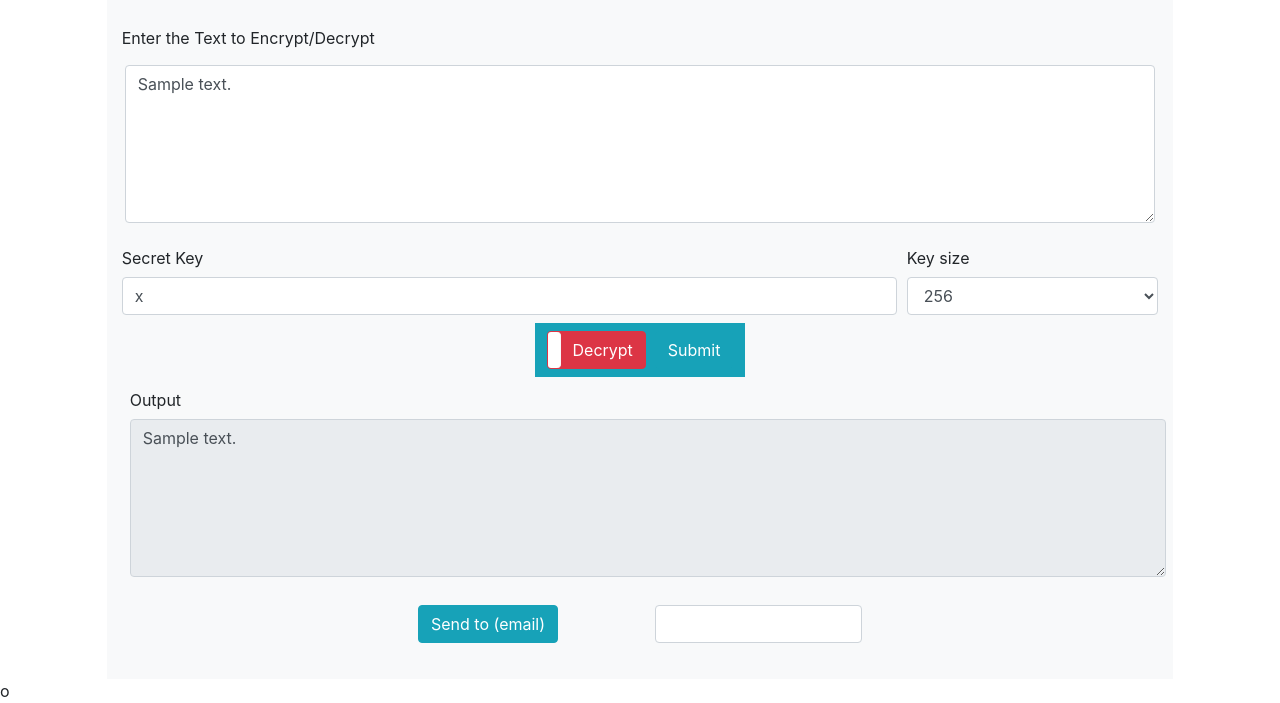
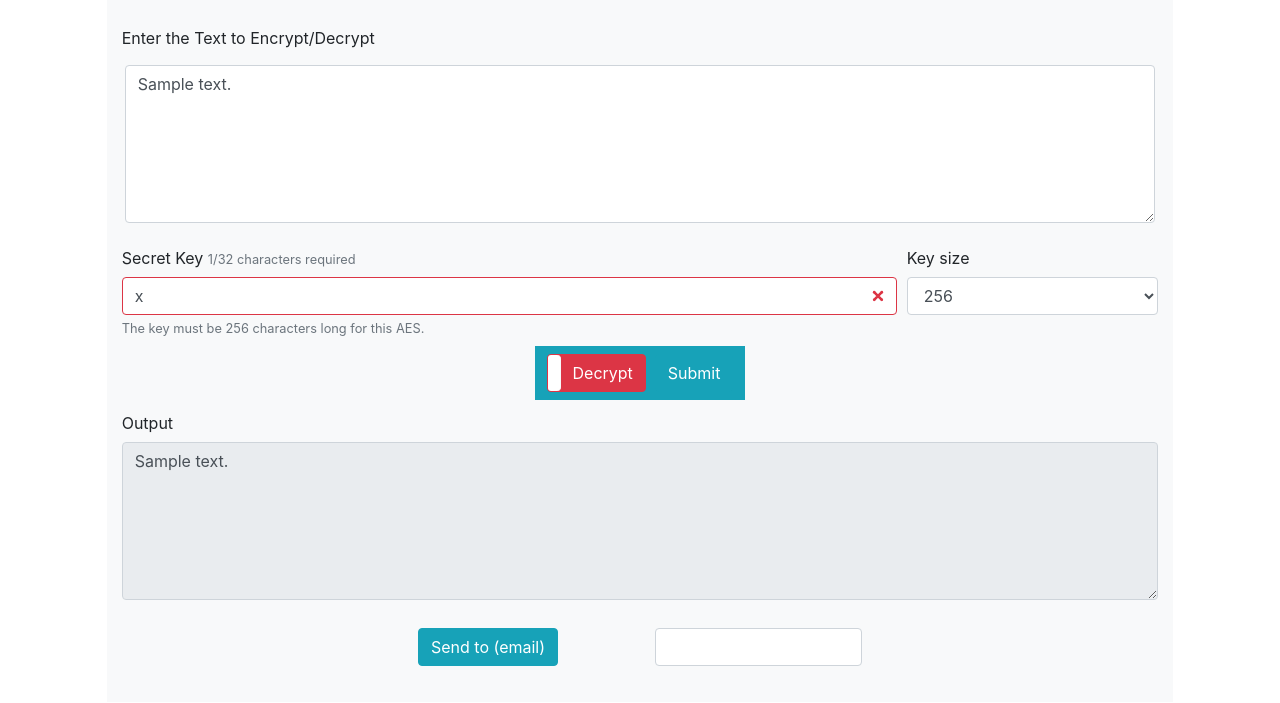
Before and after one commit to kowama/AES-Encryption-crypto, a Flask app: template templates/index.html in a window 1280 px wide. Shown: the part 131-834 px from the top of the page. After the commit the page ends 797 px from the top, so only its background shows below. Run offline with Flask 2, Linux system fonts and the light colour scheme; the template is opened without the code that fills it: most values are stand-ins (such as "Sample title", 1, 10 or a date in 2020); some libraries are stand-ins or nearby versions.

Commit message:
user input validation improvement

```diff
--- a/app.py
+++ b/app.py
@@ -18,7 +18,6 @@ def index():
             # invalid input text or secret key
             message = 'invalid input text'
             return render_template('index.html', to_encrypt=to_encrypt, error_message=message)
-
         if not secrete_key.strip():
             # invalid input text or secret key
             message = 'invalid secret key'
@@ -49,9 +48,9 @@ def index():
         output_text = ''
         try:
             output_text = AESCipher.encrypt(input_text,
-                                            adapted_secrete_key, key_size
+                                            adapted_secrete_key
                                             ) if to_encrypt else AESCipher.decrypt(input_text,
-                                                                                   adapted_secrete_key, key_size)
+                                                                                   adapted_secrete_key)
         except Exception as error:
             print(error)
             return render_template('index.html', input_text=input_text, secrete_key=secrete_key, key_size=key_size,
@@ -78,4 +77,4 @@ def about():
 
 
 if __name__ == "__main__":
-    app.run(debug=True)
+    app.run(host='0.0.0.0', debug=False)
--- a/templates/about.html
+++ b/templates/about.html
@@ -5,6 +5,10 @@
 {% block body %}
     <div id="wrapper" class="container-fluid">
         <main class="row">
+            <div class="col-md-10 mx-auto ">
+                <h4>By</h4>
+                <h5>Latif & Mehdi</h5>
+            </div>
         </main>
     </div>
 {% endblock %}
--- a/templates/index.html
+++ b/templates/index.html
@@ -16,13 +16,23 @@
 
                 <div class="form-row my-2">
                     <div class="col-md-9">
-                        <label for="secret_key" class="col-form-label">Secret Key</label>
-                        <input class="form-control" name="secret_key" id="secret_key" value="{{ secrete_key }}"
-                               required>
+                        <label for="secret_key" class="col-form-label">Secret Key
+                            <small class="text-muted text-primary">
+                                <span id="current_key_size">0</span>/<span id="required_key_size">32</span> characters
+                                required
+                            </small>
+                        </label>
+                        <input class="form-control" name="secret_key" id="secret_key"
+                               value="{{ secrete_key }}" required
+                               minlength="32" maxlength="32"
+                               onchange="on_secret_key_change();"
+                               onkeyup="on_secret_key_change()" oninput="on_secret_key_change()"/>
+                        <small id=" emailHelp" class="form-text text-muted">The key must be <span
+                                id="key_size_value">256</span> characters long for this AES.</small>
                     </div>
                     <div class="col-md-3">
                         <label for="key_size" class="col-form-label">Key size </label>
-                        <select id="key_size" name="key_size" class="form-control">
+                        <select id="key_size" name="key_size" class="form-control" onchange="on_key_size_change()">
                             <option value="128" label="128" {% if  key_size == 128 %} selected {% endif %}>128
                             </option>
                             <option value="192" label="192" {% if key_size == 192 %} selected {% endif %}>192
@@ -46,7 +56,7 @@
 
             </form>
             <div class="row">
-                <div class="mx-2 col-12">
+                <div class="mx-auto col-12">
                     <label for="output_text" class="col-form-label">
                         Output
                     </label>
@@ -69,5 +79,49 @@
             </div>
         </div>
 
+        <script type="text/javascript">
+            function on_key_size_change() {
+                const key_size = document.getElementById("key_size");
+                document.getElementById('key_size_value').innerHTML = key_size.value;
+                let n_char_key_size = parseInt(key_size.value) / 8;
+                document.getElementById('required_key_size').innerText = n_char_key_size.toString();
+                const secret_key = document.getElementById('secret_key');
+
+                if (secret_key.value.length > n_char_key_size) {
+                    secret_key.value = secret_key.value.substring(0, n_char_key_size);
+                }
+                secret_key.setAttribute('minlength', n_char_key_size.toString());
+                secret_key.setAttribute('maxlength', n_char_key_size.toString());
+                on_secret_key_change();
+            }
+
+            function on_secret_key_change() {
+                let key_size_input = document.getElementById('secret_key');
+                const key_size = document.getElementById("key_size");
+                const required_key_length = parseInt(key_size.value) / 8;
+                const current_key_length = key_size_input.value.length;
+                document.getElementById('current_key_size').innerHTML = current_key_length;
+
+                const secret_key = document.getElementById('secret_key');
+
+                if (current_key_length === required_key_length) {
+                    secret_key.classList.add('is-valid');
+                    secret_key.classList.remove('is-invalid');
+
+                } else if (current_key_length === 0) {
+                    secret_key.classList.remove('is-invalid');
+                    secret_key.classList.remove('is-valid');
+                } else {
+                    secret_key.classList.add('is-invalid');
+                    secret_key.classList.remove('is-valid');
+                }
+
+            }
+
+            on_key_size_change();
+            on_secret_key_change();
+
+        </script>
+
     </main>
 {% endblock %}
--- a/templates/layout.html
+++ b/templates/layout.html
@@ -39,7 +39,6 @@
     {% endblock %}
 
 </div>
-o
 <!-- Optional JavaScript -->
 <!-- jQuery first, then Popper.js, then Bootstrap JS -->
 <script src="{{ url_for('static', filename='js/jquery-3.3.1.slim.min.js') }}" type="text/javascript"></script>
@@ -47,7 +46,8 @@ o
 <script src="{{ url_for('static', filename='js/bootstrap.min.js') }}" type="text/javascript"></script>
 <script src="{{ url_for('static', filename='js/bootstrap4-toggle.min.js') }}" type="text/javascript"></script>
 <script type="text/javascript">
-    $("#error-msg").fadeOut(800)
+    $(".alert-danger").delay(1000).fadeOut();
+    $(".alert-success").delay(1000).fadeOut();
 </script>
 </body>
 </html>
```
Also changed, not shown: models/encryption.py (+9 -16 lines), templates/more.html (+38 -1 lines).
